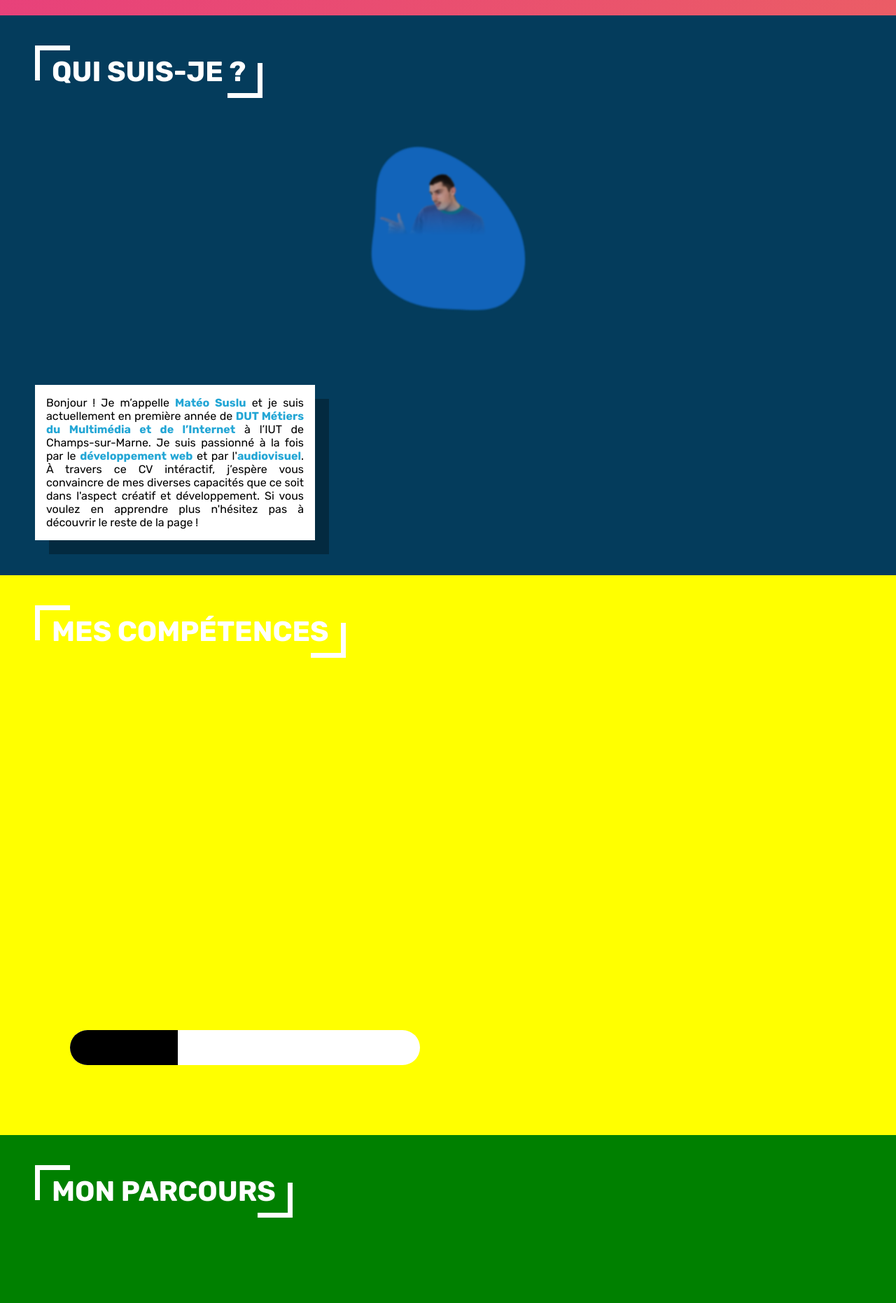
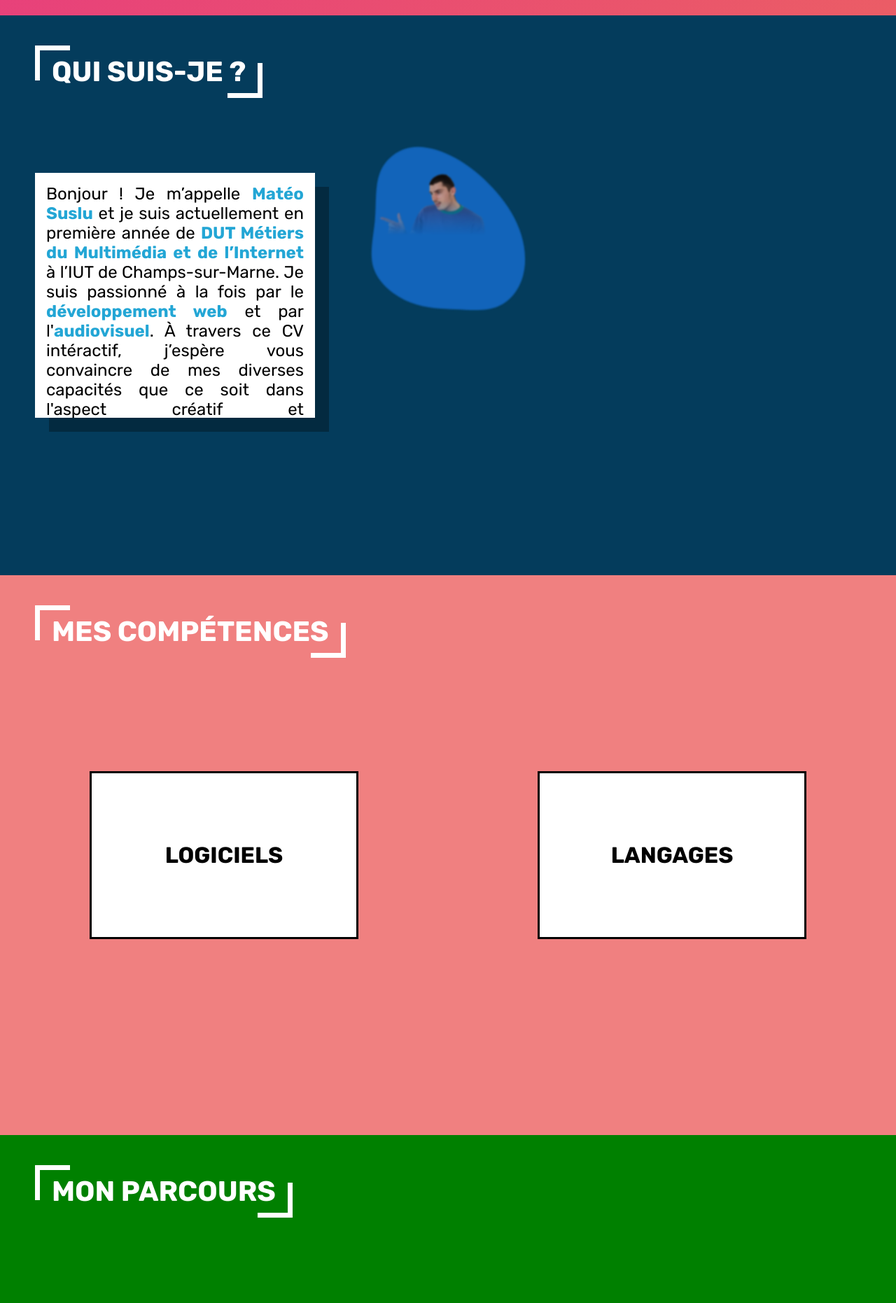
Before and after one commit to Shindarik/CV, a PHP site: page / in a window 1280 px wide. Shown: the part 778-2640 px from the top of the page at 70% size. Run offline with PHP 8.4, Linux system fonts and the light colour scheme.

Commit message:
updateeeeee

```diff
--- a/assets/main.js
+++ b/assets/main.js
@@ -7,6 +7,7 @@ const textMouse = document.querySelector(".textMouse");
 const section1 = document.querySelector("#s1");
 const moiPrincipal = document.querySelector(".moiPrincipal");
 const linkNav = document.querySelectorAll(".link a");
+const comp = document.querySelectorAll(".comp");
 
 //code
 textMouse.innerHTML = textMouse.textContent.replace(/\S/g, "<span>$&</span>");
@@ -62,3 +63,9 @@ linkNav.forEach(e => {
 
     });
 });
+
+comp.forEach(e => {
+    e.addEventListener("click", function(){
+        this.classList.toggle("active");
+    });
+});
--- a/assets/style.css
+++ b/assets/style.css
@@ -276,7 +276,9 @@ h1{
 
 section h1{
     font-size: 2.5rem;
-    position: relative;
+    position: absolute;
+    top: 0;
+    left: 0;
     padding: 1.5rem;
 }
 
@@ -348,13 +350,16 @@ header .textMouse span{
 
 #s1{
     background-color: rgb(4, 60, 92);
+    display: flex;
+    justify-content: center;
 }
 
 .description{
+    font-size: 1.5rem;
     width: 30%;
     height: auto;
     min-width: 400px;
-    max-height: 250px;
+    max-height: 350px;
     text-align: justify;
     background-color: #fff;
     padding: 1rem;
@@ -487,23 +492,94 @@ header .textMouse span{
 
 
 #s2{
-    background-color: yellow;
+    background-color: lightcoral;
+    display: flex;
+    flex-direction: row;
+    align-items: center;
+    justify-content: space-around;
 }
 
-.bar{
+.comp{
+    width: 30%;
+    height: 30%;
+    background-color: #fff;
+    border: solid black;
+    display: flex;
+    flex-direction: column;
+    justify-content: center;
+    align-items: center;
+    transition: all 0.25s ease;
+    user-select: none;
+}
+
+.comp:hover{
+    box-shadow: 15px 15px black;
+    transform: translate(-15px, -15px);
+}
+
+.comp *{
+    visibility: hidden;
+    opacity: 0;
+    display: none;
+    transition: all 0.25s ease;
+    user-select: none;
+}
+
+.comp.active *{
+    visibility: visible;
+    opacity: 1;
+    display: inherit;
+}
+
+.comp h2{
+    padding: 1rem;
+    font-size: 2rem;
+    font-weight: bold;
+    text-transform: uppercase;
+    visibility: visible;
+    opacity: 1;
+    display: inherit;
+}
+
+.comp.active{
+    justify-content: space-between;
+    margin-top: 100px;
+    height: auto;
+    width: 45%;
+}
+
+.comp.active .bar{
     width: 500px;
     height: 50px;
-    margin: 100px;
-    border-radius: 50px;
+    border-radius: 5px;
     overflow: hidden;
     background-color: white;
+    border: solid black;
 }
 
-.progress{
+.comp.active .progress{
+    width: var(--level);
+    height: 100%;
+    background-color: var(--color);
+    animation: progress 2s ease;
+}
+
+.comp.active .element{
     width: 100%;
-    height: 100%;
-    background-color: black;
-    animation: progress 2s ease infinite;
+    padding: 1rem;
+    display: flex;
+    flex-direction: row;
+    justify-content: space-around;
+    align-items: center;
+}
+
+.comp.active .element p{
+    font-weight: 900;
+    font-size: 1.5rem;
+}
+
+.comp.active .element img{
+    width: 75px;
 }
 
 @keyframes progress{
@@ -511,7 +587,7 @@ header .textMouse span{
         width: 0%;
     }
     100%{
-        width: 60%;
+        width: var(--level);
     }
 }
 
--- a/index.html
+++ b/index.html
@@ -85,8 +85,67 @@
     <div class="container">
         <section id="s2">
             <h1>Mes Compétences</h1>
-            <div class="bar">
-                <div class="progress"></div>
+            <div class="comp logiciels">
+                <h2>Logiciels</h2>
+                <div class="element" style="--color: #001833">
+                    <img src="./images/iconePhotoshop.png" alt="">
+                    <div class="bar" style="--level: 90%">
+                        <div class="progress"></div>
+                    </div>
+                    <p>90%</p>
+                </div>
+                <div class="element" style="--color: #A358FF">
+                    <img src="./images/iconeFigma.png" alt="">
+                    <div class="bar" style="--level: 80%">
+                        <div class="progress"></div>
+                    </div>
+                    <p>80%</p>
+                </div>
+                <div class="element" style="--color: #40AEF2">
+                    <img src="./images/iconeVscode.png" alt="">
+                    <div class="bar" style="--level: 75%">
+                        <div class="progress"></div>
+                    </div>
+                    <p>75%</p>
+                </div>
+                <div class="element" style="--color: #00005B">
+                    <img src="./images/iconePremiere.png" alt="">
+                    <div class="bar" style="--level: 55%">
+                        <div class="progress"></div>
+                    </div>
+                    <p>55%</p>
+                </div>
+            </div>
+            <div class="comp langages">
+                <h2>Langages</h2>
+                <div class="element" style="--color: #E54C21">
+                    <img src="./images/iconeHTML.png" alt="">
+                    <div class="bar" style="--level: 95%">
+                        <div class="progress"></div>
+                    </div>
+                    <p>95%</p>
+                </div>
+                <div class="element" style="--color: #2965F1">
+                    <img src="./images/iconeCSS.png" alt="">
+                    <div class="bar" style="--level: 85%">
+                        <div class="progress"></div>
+                    </div>
+                    <p>85%</p>
+                </div>
+                <div class="element" style="--color: #F7E018">
+                    <img src="./images/iconeJS.png" alt="">
+                    <div class="bar" style="--level: 70%">
+                        <div class="progress"></div>
+                    </div>
+                    <p>70%</p>
+                </div>
+                <div class="element" style="--color: #797DB4">
+                    <img src="./images/iconePHP.png" alt="">
+                    <div class="bar" style="--level: 40%">
+                        <div class="progress"></div>
+                    </div>
+                    <p>40%</p>
+                </div>
             </div>
         </section>
     </div>
```
Also changed, not shown: images/iconeCSS.png (added), images/iconeFigma.png (added), images/iconeHTML.png (added), images/iconeJS.png (added), images/iconePHP.png (added), images/iconePhotoshop.png (added), images/iconePremiere.png (added), images/iconeVscode.png (added).
